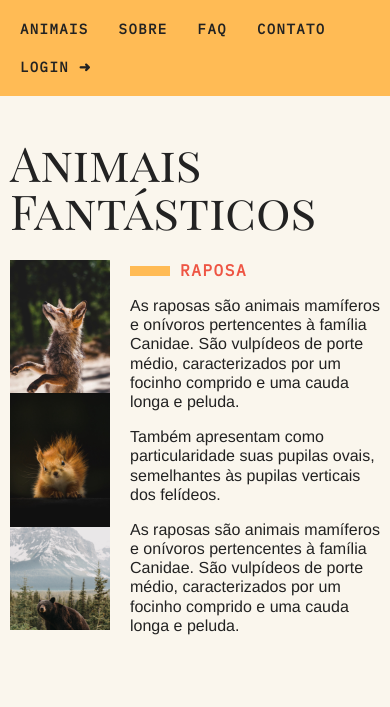
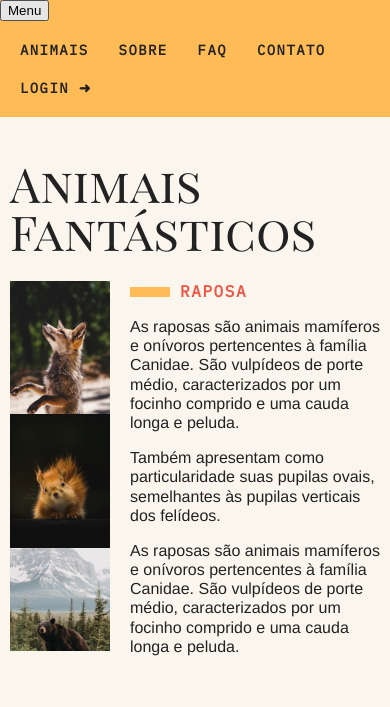
Before and after one commit to laporeon/animais-fantasticos, a plain HTML site: page index.html in a window 390 px wide. Shown: the top 707 px of the page. Drawn offline with Linux system fonts and the light colour scheme.

Commit message:
feat: create menu-mobile

```diff
--- a/index.html
+++ b/index.html
@@ -17,8 +17,9 @@
 <body>
 
   <div class="grid-container">
-    <nav class="menu js-menu">
-      <ul data-menu="suave">
+    <nav class="menu js-menu" data-menu="suave">
+      <button data-menu="button" aria-expanded="false" aria-controls="menu">Menu</button>
+      <ul data-menu="list" id="menu">
         <li><a href="#animais">Animais</a></li>
         <li data-dropdown>
           <a href="sobre.html">Sobre</a>
```
